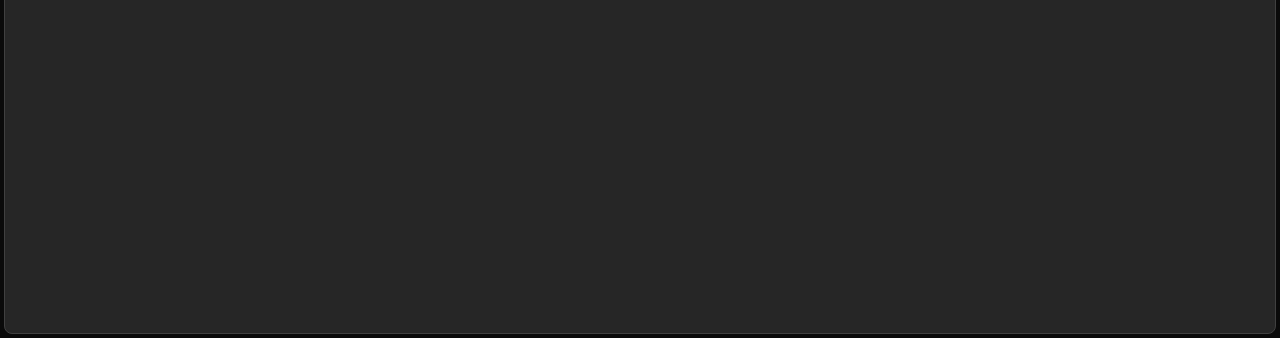
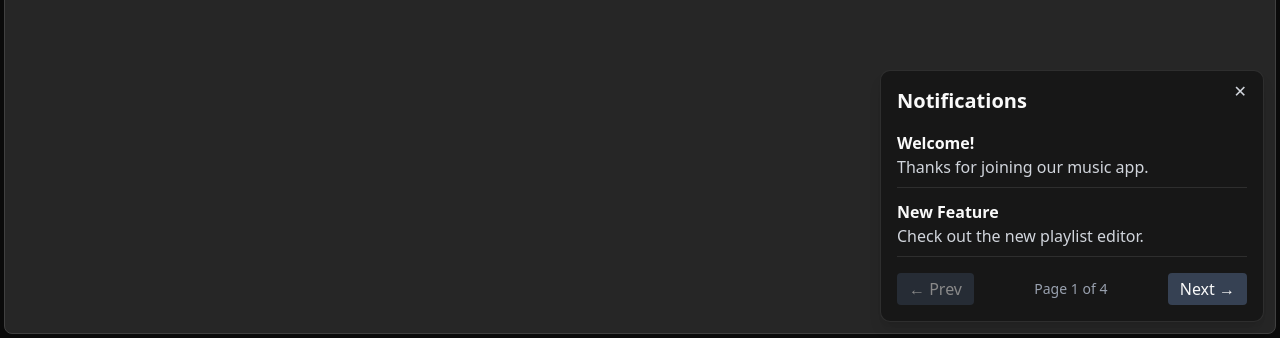
Before and after one commit to amirekhi/mudit, a Next.js app: page / in a window 1280 px wide. Shown: the part 462-800 px from the top of the page. Built offline with nearby package versions, Linux system fonts and the light colour scheme; no server answers; the database is empty.

Commit message:
added visual meta data feedbacks

```diff
--- a/app/layout.tsx
+++ b/app/layout.tsx
@@ -6,6 +6,7 @@ import MusicPlayer from "@/components/music-player/MusicPlayer";
 import QueryProvider from "@/lib/TanStackQuery/QueryProvider";
 import PlaylistWindow from "@/components/PlayList/PlaylistWindow";
 import { TopBanner } from "@/components/notification/TopBanner";
+import { NotificationsWindow } from "@/components/basics/NotificationsWindow";
 
 const geistSans = Geist({
   variable: "--font-geist-sans",
@@ -81,6 +82,9 @@ export default function RootLayout({
             <PlaylistWindow />
           </div>
           <MusicPlayer />
+          <div className="absolute right-0 bottom-0 m-4 z-50">
+            <NotificationsWindow />
+          </div>
         </QueryProvider>
       </body>
     </html>
--- /dev/null
+++ b/components/basics/NotificationsWindow.tsx
@@ -0,0 +1,102 @@
+"use client";
+
+import { useState } from "react";
+import { motion } from "framer-motion";
+
+interface Notification {
+  id: number;
+  title: string;
+  description: string;
+}
+
+const notificationsData: Notification[][] = [
+  [
+    { id: 1, title: "Welcome!", description: "Thanks for joining our music app." },
+    { id: 2, title: "New Feature", description: "Check out the new playlist editor." },
+  ],
+  [
+    { id: 3, title: "Update Available", description: "Version 1.0.1 is live." },
+    { id: 4, title: "Tip", description: "Try using keyboard shortcuts to navigate faster." },
+  ],
+  [
+    { id: 5, title: "Playlist Reminder", description: "You haven't created a playlist yet." },
+    { id: 6, title: "Feature Spotlight", description: "Explore curated playlists for you." },
+  ],
+  [
+    { id: 7, title: "Survey", description: "Help us improve by answering a short survey." },
+    { id: 8, title: "Promo", description: "Get 1 month free premium subscription." },
+  ],
+];
+
+export const NotificationsWindow = () => {
+  const [currentPage, setCurrentPage] = useState(0);
+  const [isOpen, setIsOpen] = useState(true);
+
+  if (!isOpen) return null;
+
+  const handleNext = () => {
+    if (currentPage < notificationsData.length - 1) setCurrentPage((prev) => prev + 1);
+  };
+
+  const handlePrev = () => {
+    if (currentPage > 0) setCurrentPage((prev) => prev - 1);
+  };
+
+  return (
+    <div className="w-96 bg-white dark:bg-neutral-900 border rounded-lg shadow-lg p-4 relative">
+      {/* Close Button */}
+      <button
+        onClick={() => setIsOpen(false)}
+        className="absolute top-2 right-4 text-gray-500 dark:text-gray-300 hover:text-gray-700 dark:hover:text-white"
+      >
+        ✕
+      </button>
+
+      <h2 className="text-xl font-bold mb-4">Notifications</h2>
+
+      <ul className="space-y-3">
+        {notificationsData[currentPage].map((note) => (
+          <li key={note.id} className="border-b pb-2">
+            <h3 className="font-semibold">{note.title}</h3>
+            <p className="text-gray-600 dark:text-gray-300">{note.description}</p>
+          </li>
+        ))}
+      </ul>
+
+      <div className="flex justify-between items-center mt-4">
+        {/* Previous Button */}
+        <motion.button
+          onClick={handlePrev}
+          disabled={currentPage === 0}
+          whileHover={{ x: -4, opacity: 0.8 }}
+          className="px-3 py-1 bg-gray-200 dark:bg-gray-700 rounded disabled:opacity-50"
+        >
+          &#8592; Prev
+        </motion.button>
+
+        <span className="text-sm text-gray-500 dark:text-gray-400">
+          Page {currentPage + 1} of {notificationsData.length}
+        </span>
+
+        {/* Next / Close Button */}
+        {currentPage < notificationsData.length - 1 ? (
+          <motion.button
+            onClick={handleNext}
+            whileHover={{ x: 4, opacity: 0.8 }}
+            className="px-3 py-1 bg-gray-200 dark:bg-gray-700 rounded"
+          >
+            Next &#8594;
+          </motion.button>
+        ) : (
+          <motion.button
+            onClick={() => setIsOpen(false)}
+            whileHover={{ scale: 1.1, opacity: 0.8 }}
+            className="px-3 py-1 bg-gray-200 dark:bg-gray-700 rounded"
+          >
+            Close
+          </motion.button>
+        )}
+      </div>
+    </div>
+  );
+};
--- a/components/editor/ToolPanel.tsx
+++ b/components/editor/ToolPanel.tsx
@@ -226,6 +226,7 @@ const setLimiterCeiling = useEditorStore((state) => state.setLimiterCeiling);
       {/* ===== Gain ===== */}
       <div className="space-y-2">
         <p className="text-xs text-neutral-500">Gain</p>
+        <p className="text-xs">{selectedRegion?.edits.gain ?? 0} dB</p>
         <div className="flex gap-2">
           <button
             disabled={!canEdit}
@@ -247,6 +248,7 @@ const setLimiterCeiling = useEditorStore((state) => state.setLimiterCeiling);
       {/* ===== Pan ===== */}
       <div className="space-y-2">
         <p className="text-xs text-neutral-500">Pan</p>
+        <p className="text-xs">{selectedRegion?.edits.pan} pan</p>
         <div className="flex gap-2">
           <button
             disabled={!canEdit}
@@ -268,7 +270,7 @@ const setLimiterCeiling = useEditorStore((state) => state.setLimiterCeiling);
       {/* ===== Playback / Pitch ===== */}
       <div className="space-y-2">
         <p className="text-xs text-neutral-500">Playback / Pitch</p>
-
+        <p className="text-xs">{selectedRegion?.edits.playbackRate ?? 1}x</p>
         <div className="flex gap-2">
           <button
             disabled={!canEdit}
@@ -286,6 +288,8 @@ const setLimiterCeiling = useEditorStore((state) => state.setLimiterCeiling);
           </button>
         </div>
 
+        <div className="flex flex-col gap-2 mt-4">
+          <p className="text-xs">{selectedRegion?.edits.pitch ?? 0} semitones</p>
           <div className="flex gap-2">
              <button
               disabled={!canEdit}
@@ -301,6 +305,8 @@ const setLimiterCeiling = useEditorStore((state) => state.setLimiterCeiling);
             >
               −1 Semitone
           </button>
+          </div>
+
         </div>
       </div>
 
--- a/store/useEditorStore.ts
+++ b/store/useEditorStore.ts
@@ -7,6 +7,7 @@ import { RegionClipboard } from "@/types/clipboard";
 import { collectRegionTree } from "@/lib/editor/collectRegionTree";
 import { MasterChannel } from "@/types/MasterChannel";
 import { TransportState } from "@/types/transport";
+import { useEngineStore } from "./useEngineStore";
 
 interface EditorState {
   tracks: EditorTrack[];
@@ -265,6 +266,7 @@ setTrackDuration: (trackId: string, duration: number) =>
 
   updateRegion: (trackId, regionId, patch) => {
   get()._pushPast();
+
   set((state) => ({
     tracks: state.tracks.map((track) => {
       if (track.id !== trackId) return track;
@@ -295,6 +297,10 @@ setTrackDuration: (trackId: string, duration: number) =>
       };
     }),
   }));
+
+  // ✅ Sync with engine after update
+  const engine = useEngineStore.getState();
+  engine?.play?.();
 },
 
   removeRegion: (trackId, regionId) => {
```
Lines whose indentation alone changed are shown as unchanged.
